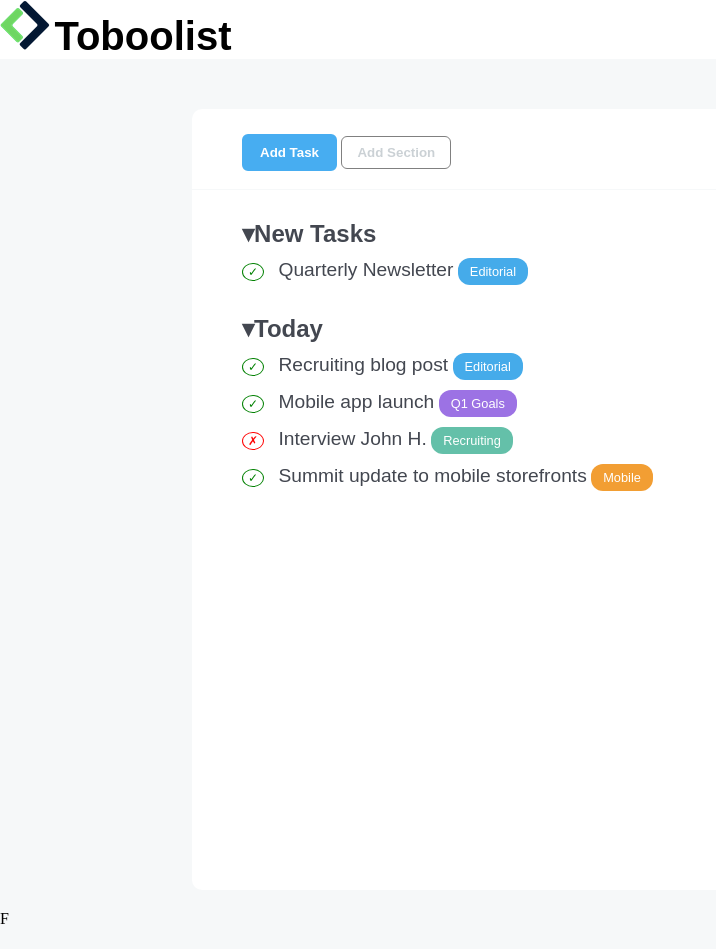
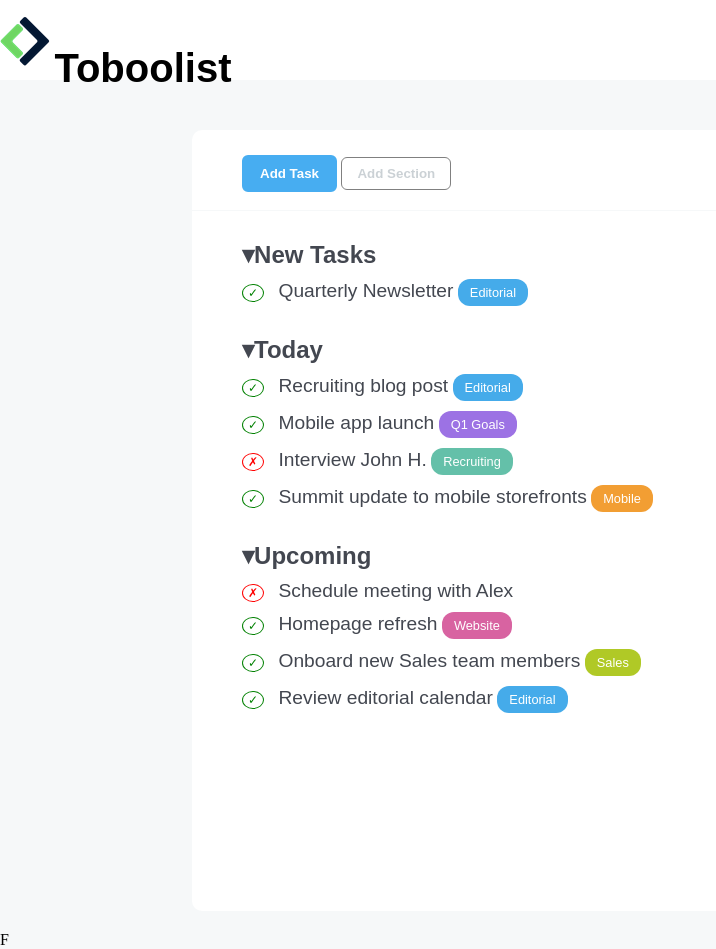
Before and after one commit to alessandrodaniello105/html-css-toboolist, a plain HTML site: page index.html in a window 1280 px wide. Shown: the whole page, without its empty margins (0-716 px from the left). Before the commit the page ends 928 px from the top, so only its background shows below. Drawn offline with Linux system fonts and the light colour scheme.

Commit message:
Trying to center logo+text in header

```diff
--- a/assets/css/style.css
+++ b/assets/css/style.css
@@ -16,6 +16,7 @@ header, main{
 header{
   background-color: white;
   margin-bottom: 50px;
+  height: 80px;
 }
 
 
@@ -28,10 +29,15 @@ header{
   display: inline-block;
 }
 
-/*
-.top img{
+
+header .top img{
+  margin: 16px 0;
   vertical-align: center;
-} */
+}
+
+header .top span{
+
+}
 
 .top span{
   font-size: 2.5rem;
@@ -161,6 +167,14 @@ main .todo-list{
   background-color: #F29E33;
 }
 
+.website{
+  background-color: #D863A1;
+}
+
+.sales{
+  background-color: #B0C926;
+}
+
 .section::before{
   content: "▾";
 }
--- a/index.html
+++ b/index.html
@@ -28,7 +28,7 @@
       <div class="todo-list-container">
 
         <div class="todo-list">
-
+          <!-- NEW TASKS -->
           <ul>
             <h2 class="section">New Tasks</h2>
             <li>
@@ -40,7 +40,9 @@
             </li>
 
           </ul>
+          <!-- /NEW TASKS -->
 
+          <!-- TODAY TASKS -->
           <ul>
             <h2 class="section">Today</h2>
 
@@ -77,14 +79,51 @@
             </li>
 
           </ul>
+          <!-- /TODAY TASKS -->
 
+          <!-- UPCOMING TASKS -->
+          <ul>
+            <h2 class="section">Upcoming</h2>
+
+            <li>
+              <div class="uncheck">&cross;</div>
+
+              <span class="task">Schedule meeting with Alex</span>
+            </li>
+
+            <li>
+              <div class="check">&check;</div>
+
+              <span class="task">Homepage refresh</span>
+
+              <div class="label website">Website</div>
+            </li>
+
+            <li>
+              <div class="check">&check;</div>
+
+              <span class="task">Onboard new Sales team members</span>
+
+              <div class="label sales">Sales</div>
+            </li>
+
+
+            <li>
+              <div class="check">&check;</div>
+
+              <span class="task">Review editorial calendar</span>
+
+              <div class="label editorial">Editorial</div>
+            </li>
+
+          </ul>
 
 
         </div>
       </div>
 
-      </main>
-    </div>
+    </main>
+  </div>
 
 
   <footer>F</footer>
```
